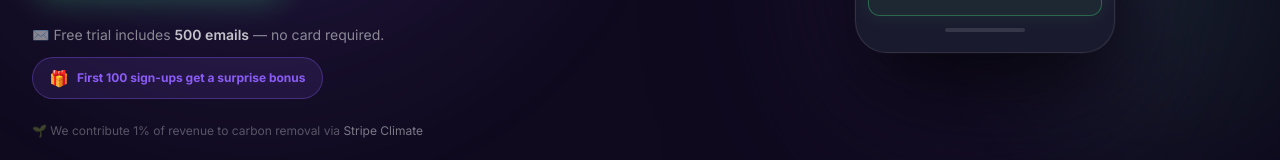
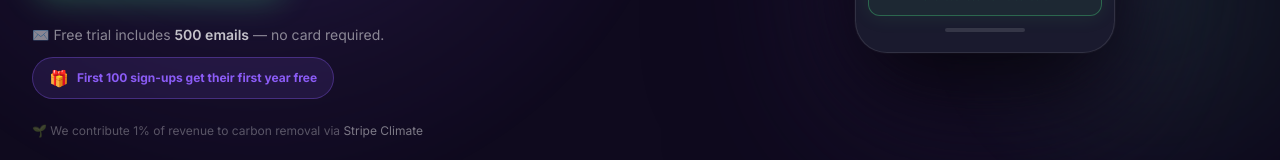
Before and after one commit to AJHemmings/inbox-buster-landing, a Next.js app: page / in a window 1280 px wide. Shown: the part 595-755 px from the top of the page. Built offline with nearby package versions, Linux system fonts and the light colour scheme.

Commit message:
chore: updated the user sign up bonus

```diff
--- a/src/app/waitlist/page.tsx
+++ b/src/app/waitlist/page.tsx
@@ -180,7 +180,7 @@ export default function WaitlistPage() {
               >
                 <span>🎁</span>
                 <span className="text-xs font-bold text-brand-purple">
-                  First 100 sign-ups get a surprise bonus.
+                  First 100 sign-ups get their first year free.
                 </span>
               </div>
             </div>
--- a/src/components/Hero.tsx
+++ b/src/components/Hero.tsx
@@ -170,7 +170,7 @@ export default function Hero() {
             >
               <span>🎁</span>
               <span className="text-xs font-bold text-brand-purple">
-                First 100 sign-ups get a surprise bonus
+                First 100 sign-ups get their first year free
               </span>
             </div>
           </div>
```
